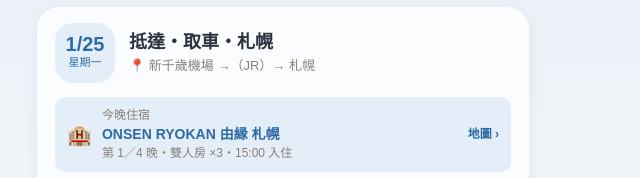
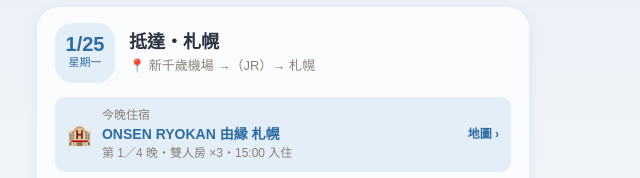
Before and after one commit to nekopapachaifufu/hokkaido-2027, a plain HTML site: page index.html in a window 1280 px wide. Shown: the part 204-382 px from the top of the page, 357-997 px from the left. Drawn offline with Linux system fonts and the light colour scheme; a web font is replaced by a local one.

Commit message:
1/25 標題修正
Co-Authored-By: Claude Opus 5.5 <noreply@anthropic.com>
Claude-Session: https://claude.ai/code/session_01Wk4XNPkkcELq9Wy4Rr7Vrv

```diff
--- a/index.html
+++ b/index.html
@@ -409,7 +409,7 @@ var RK_Q="ONSEN RYOKAN 由縁 札幌";
 var AD_Q="Adagio Retreat Tokachidake 美瑛町字水沢清水ヶ丘";
 
 var DAYS=[
- {d:"1/25",w:"一",title:"抵達・取車・札幌",loc:"新千歲機場 →（JR）→ 札幌",stay:{n:"ONSEN RYOKAN 由縁 札幌",s:"第 1／4 晚・雙人房 ×3・15:00 入住",q:"ONSEN RYOKAN 由縁 札幌"},note:"14:05 落地，入境約 1 小時。今天還沒有車，搭 JR 快速エアポート到札幌（約 40 分鐘），再搭計程車到飯店。晚上第一頓螃蟹，走路就到。",wx:CITY_WEAR,spots:[
+ {d:"1/25",w:"一",title:"抵達・札幌",loc:"新千歲機場 →（JR）→ 札幌",stay:{n:"ONSEN RYOKAN 由縁 札幌",s:"第 1／4 晚・雙人房 ×3・15:00 入住",q:"ONSEN RYOKAN 由縁 札幌"},note:"14:05 落地，入境約 1 小時。今天還沒有車，搭 JR 快速エアポート到札幌（約 40 分鐘），再搭計程車到飯店。晚上第一頓螃蟹，走路就到。",wx:CITY_WEAR,spots:[
   {id:"m1a",t:"09:15",c:"move",n:"星宇航空 JX850 桃園 T1 → 新千歲",q:"台湾桃園国際空港 第1ターミナル",d:"09:15 起飛，14:05 抵達新千歲國際線航廈。建議 07:15 前到桃園機場報到。",tags:["warn"]},
   {id:"m1b",t:"15:15",c:"move",n:"JR 快速エアポート 新千歲 → 札幌",q:"札幌駅",d:"機場地下的新千歲空港站搭車，約 40 分鐘，班次多。行李多可以加買 uシート指定席。到札幌站後 5 人加 4 個大行李箱叫 2 台計程車到由縁，約 5 分鐘。",tags:[]},
   {id:"m1h",t:"16:45",c:"hotel",n:"ONSEN RYOKAN 由縁 札幌（入住，連住 4 晚：1/25–1/28）",q:MORI_Q,d:"雙人房 ×3。都市裡的溫泉旅館，露天風呂和桑拿用登別カルルス溫泉運來的源泉，晚上泡湯消除飛行的疲勞。明天早上才取車，今晚不用煩惱停車。",park:"mori",tip:"大浴場不能拍照；可以拍大廳的札幌軟石牆和木頭格柵。"},
```
